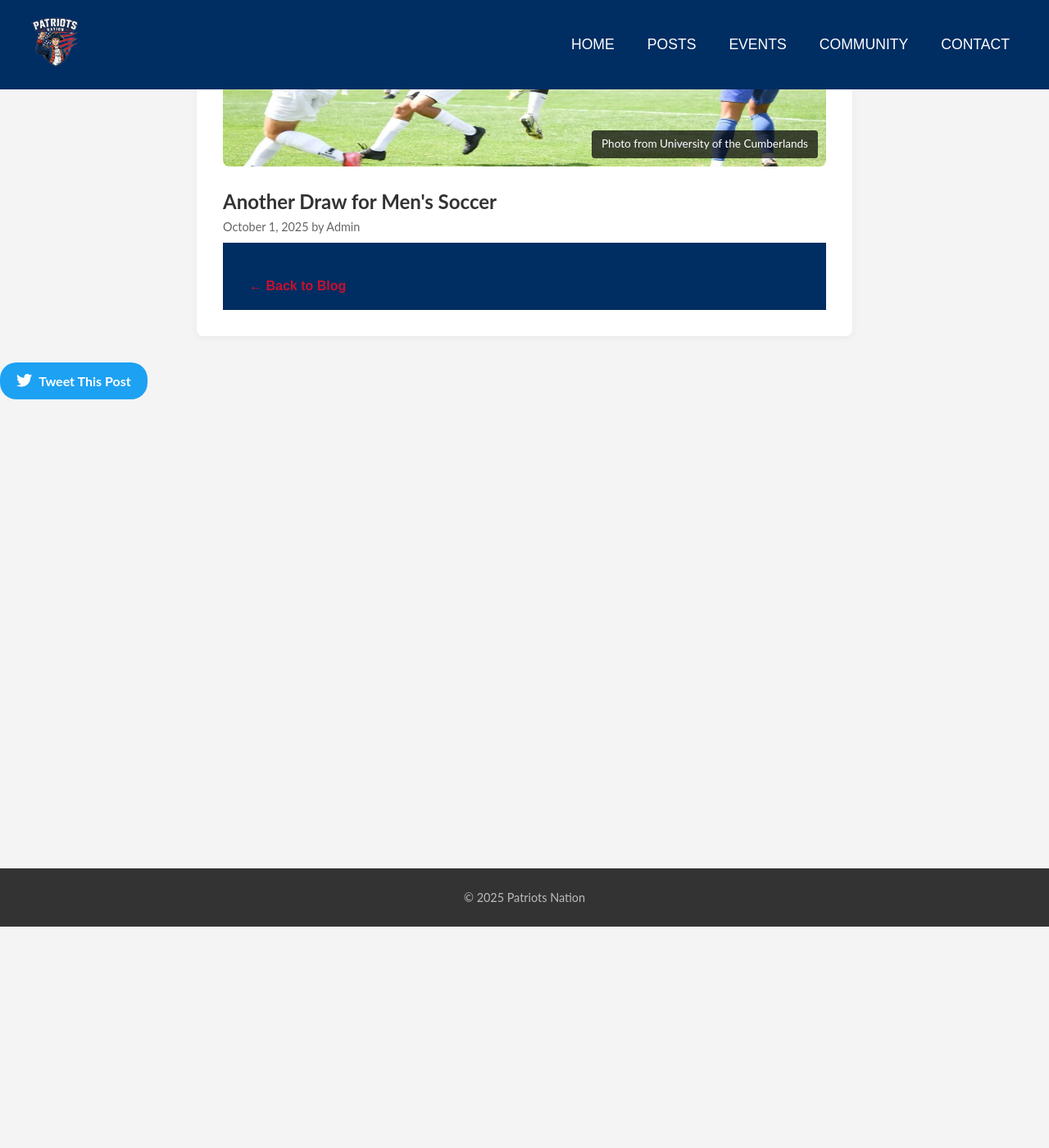
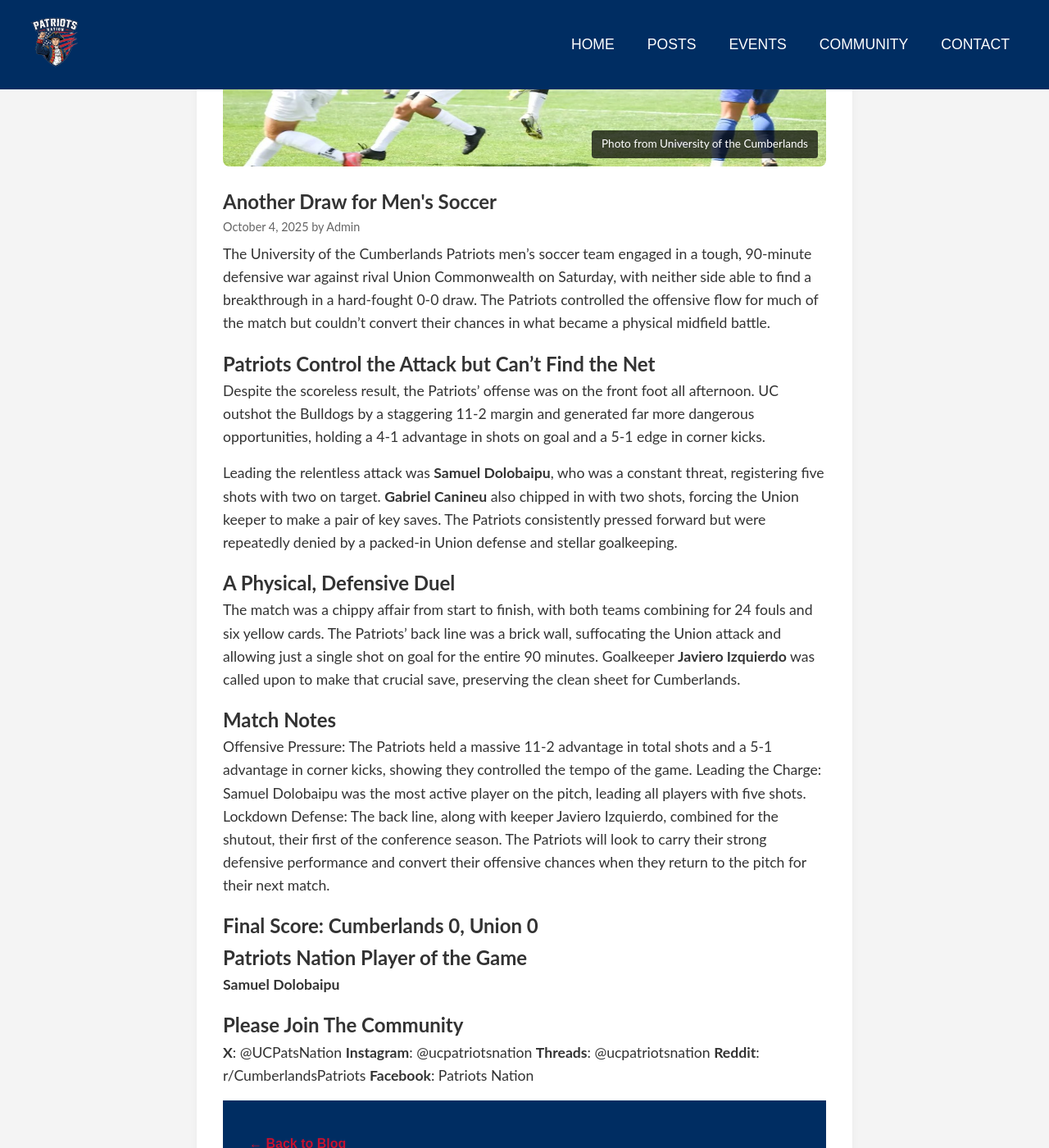
Before and after one commit to bshroats5/Patriots_Nation, a Jekyll site: the page built from _posts/2025-10-04-Another-Draw-For-Mens-Soccer.md, in a window 1280 px wide and 1400 px high, scrolled down 270 px. Shown: the whole window at 82% size. Built offline with Jekyll 4.4.1, drawn with Linux system fonts in a browser that asks for light colours.

Commit message:
Add community links to sports recap posts
Added social media and community links to the end of men's soccer and volleyball recap posts. Also updated the men's soccer post with a detailed match summary and corrected the date.

```diff
--- a/_posts/2025-10-04-Another-Draw-For-Mens-Soccer.md
+++ b/_posts/2025-10-04-Another-Draw-For-Mens-Soccer.md
@@ -1,8 +1,38 @@
 ---
 layout: post
 title: "Another Draw for Men's Soccer "
-date: 2025-10-01
+date: 2025-10-04
 author: Admin
 image: /images/2025-10-04-msoc.jpg
 image_credit: "Photo from University of the Cumberlands"
 ---
+
+The University of the Cumberlands Patriots men's soccer team engaged in a tough, 90-minute defensive war against rival Union Commonwealth on Saturday, with neither side able to find a breakthrough in a hard-fought 0-0 draw. The Patriots controlled the offensive flow for much of the match but couldn't convert their chances in what became a physical midfield battle.
+
+## Patriots Control the Attack but Can't Find the Net
+Despite the scoreless result, the Patriots' offense was on the front foot all afternoon. UC outshot the Bulldogs by a staggering 11-2 margin and generated far more dangerous opportunities, holding a 4-1 advantage in shots on goal and a 5-1 edge in corner kicks.
+
+Leading the relentless attack was **Samuel Dolobaipu**, who was a constant threat, registering five shots with two on target. **Gabriel Canineu** also chipped in with two shots, forcing the Union keeper to make a pair of key saves. The Patriots consistently pressed forward but were repeatedly denied by a packed-in Union defense and stellar goalkeeping.
+
+## A Physical, Defensive Duel
+The match was a chippy affair from start to finish, with both teams combining for 24 fouls and six yellow cards. The Patriots' back line was a brick wall, suffocating the Union attack and allowing just a single shot on goal for the entire 90 minutes. Goalkeeper **Javiero Izquierdo** was called upon to make that crucial save, preserving the clean sheet for Cumberlands.
+
+## Match Notes
+Offensive Pressure: The Patriots held a massive 11-2 advantage in total shots and a 5-1 advantage in corner kicks, showing they controlled the tempo of the game.
+Leading the Charge: Samuel Dolobaipu was the most active player on the pitch, leading all players with five shots.
+Lockdown Defense: The back line, along with keeper Javiero Izquierdo, combined for the shutout, their first of the conference season.
+The Patriots will look to carry their strong defensive performance and convert their offensive chances when they return to the pitch for their next match.
+
+## Final Score: Cumberlands 0, Union 0
+
+## Patriots Nation Player of the Game
+**Samuel Dolobaipu**
+
+
+## Please Join The Community
+
+**X**: @UCPatsNation
+**Instagram**: @ucpatriotsnation
+**Threads**: @ucpatriotsnation
+**Reddit**: r/CumberlandsPatriots
+**Facebook**: Patriots Nation
```
Also changed, not shown: _posts/2025-10-04-Volleyball-Keeps-Sweeping.md (+8 -0 lines).
